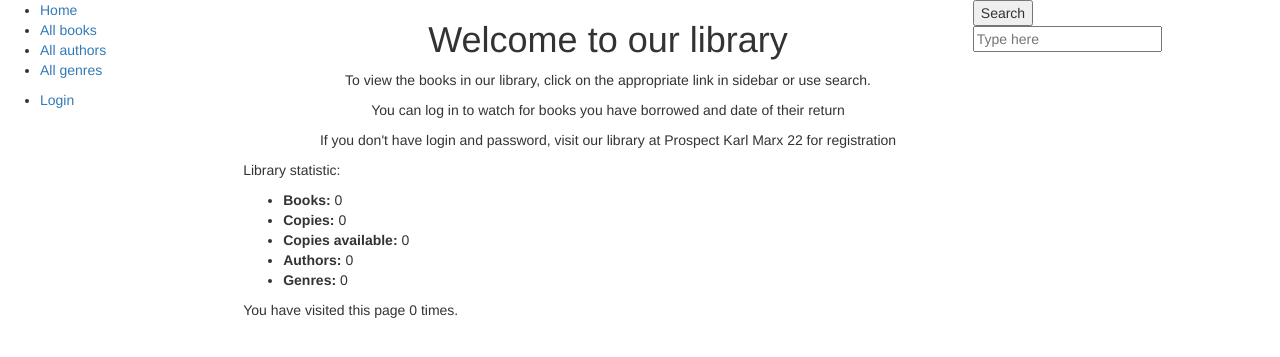
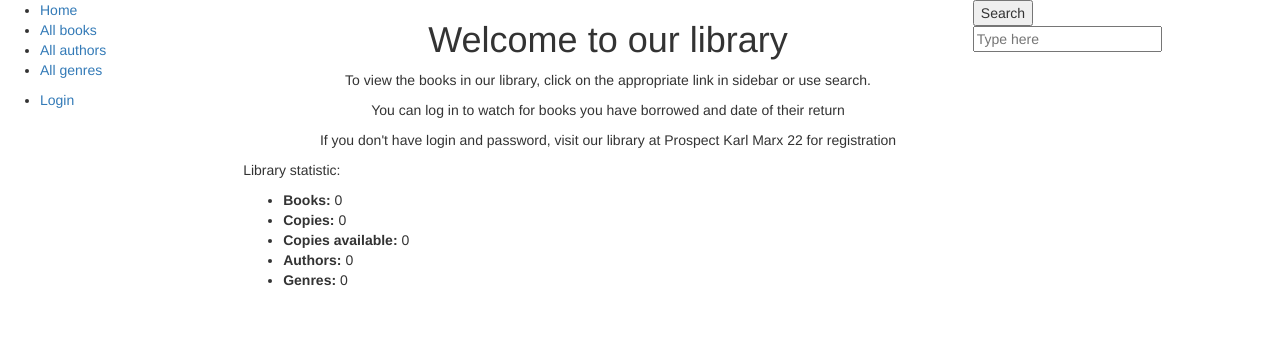
Before and after one commit to Andrey5597/Library, a Django app: page /library/ in a window 1280 px wide. Shown: the top 357 px of the page. Run offline with Django 3.2, Linux system fonts and the light colour scheme; data that the repository does not hold is empty; some libraries are stand-ins or nearby versions.

Commit message:
Fixed small mismatches

```diff
--- a/library/templates/base_generic.html
+++ b/library/templates/base_generic.html
@@ -46,10 +46,8 @@
     <td id="col3">
 
        <form id="searchform"  action="/library/books/" method="get"  accept-charset="utf-8" >
-       <button class="searchbutton" type="submit">
-        Search
-      </button>
-      <input class="searchfield" id="searchbox" name="q" type="text" placeholder="Type here" value='{{request.GET.q}}'/>
+       <button class="searchbutton" type="submit">Search</button>
+       <input class="searchfield" id="searchbox" name="q" type="text" placeholder="Type here" value='{{request.GET.q}}'/>
        </form>
 
     </td>
--- a/library/templates/home.html
+++ b/library/templates/home.html
@@ -20,7 +20,4 @@
   </ul>
 
 
-<p>You have visited this page {{ num_visits }}{% if num_visits == 1 %}
-  time{% else %} times{% endif %}.</p>
-
 {% endblock %}
--- a/library/templates/library/book_info.html
+++ b/library/templates/library/book_info.html
@@ -16,7 +16,7 @@
   <hr>
     <div>
     <h4>Copies:</h4>
-    {% for copy in BookDescription.bookinstance_set.all %}
+        {% for copy in BookDescription.bookinstance_set.all %}
         <hr>
         <p>{{ copy.get_status_display }}</p>
         {% if perms.library.can_see_all_rented_books %}
--- a/library/views.py
+++ b/library/views.py
@@ -9,9 +9,6 @@ from django.db.models import Q
 
 
 def home(request):
-    num_visits = request.session.get('num_visits', 0)
-    request.session['num_visits'] = num_visits + 1
-
     """select count (book_title) from library_book;"""
     num_books = Book.objects.all().count()
 
@@ -33,9 +30,7 @@ def home(request):
         'num_instances_available': num_instances_available,
         'num_authors': num_authors,
         'num_genres': num_genres,
-        'num_visits': num_visits,
     }
-
     return render(request, 'home.html', context=context)
 
 
```
Also changed, not shown: library/models.py (line endings or trailing spaces).
